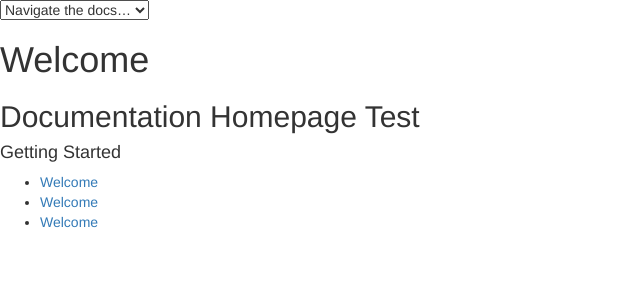
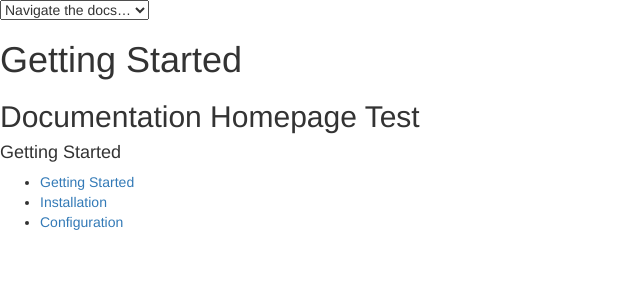
Before and after one commit to enhanced-portals/enhanced-portals.github.io, a Jekyll site: the page built from _docs/index.md, in a window 1280 px wide. Shown: the top 300 px of the page, without its empty margins (0-640 px from the left). Built offline with Jekyll 4.4.1, drawn with Linux system fonts in a browser that asks for light colours; nearby versions of some CDN libraries; library files that are not in the unit come from our copies.

Commit message:
Updated pages

```diff
--- a/_docs/configuration.md
+++ b/_docs/configuration.md
@@ -1,6 +1,6 @@
 ---
 layout: docs
-title: Welcome
+title: Configuration
 permalink: /docs/configuration/
 ---
 
--- a/_docs/index.md
+++ b/_docs/index.md
@@ -1,6 +1,6 @@
 ---
 layout: docs
-title: Welcome
+title: Getting Started
 permalink: /docs/home/
 ---
 
--- a/_docs/installation.md
+++ b/_docs/installation.md
@@ -1,6 +1,6 @@
 ---
 layout: docs
-title: Welcome
+title: Installation
 permalink: /docs/installation/
 ---
 
```
Also changed, not shown: downloads.md (+5 -0 lines), index.md (+5 -0 lines), changelog.md.
